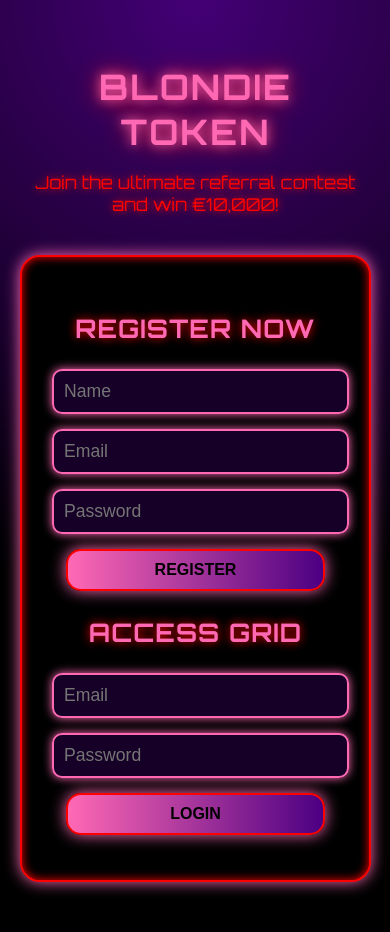
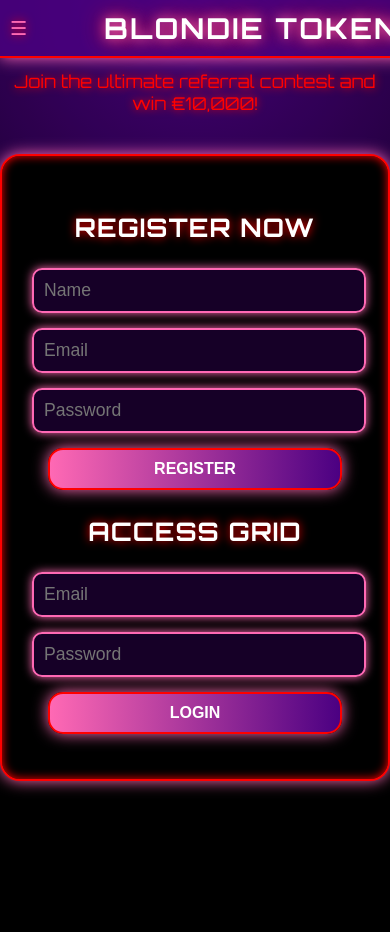
Before and after one commit to Baretap/blondietoken-competition, a website: page public/index.html in a window 390 px wide. After the commit the page ends 844 px from the top, so only its background shows below. Drawn offline with Linux system fonts and the light colour scheme.

Commit message:
Added header with BlondieToken and hamburger menu, changed text to white

```diff
--- a/public/index.html
+++ b/public/index.html
@@ -9,8 +9,15 @@
 </head>
 <body>
     <div class="neon-bg"></div>
+    <header class="neon-header-bar">
+        <div class="menu-icon">☰</div>
+        <h1 class="neon-title">BLONDIE TOKEN</h1>
+        <div class="nav-options" style="display: none;">
+            <a href="#" onclick="logout()" class="nav-link">Logout</a>
+            <!-- Tulevia sivuja voi lisätä tähän -->
+        </div>
+    </header>
     <div class="container">
-        <h1 class="neon-title">BLONDIE TOKEN</h1>
         <p class="neon-subtitle">Join the ultimate referral contest and win €10,000!</p>
 
         <div id="auth" class="neon-card">
@@ -40,5 +47,20 @@
         </div>
     </div>
     <script src="script.js"></script>
+    <script>
+        // Hamburger-valikon toiminnallisuus (perustaso)
+        const menuIcon = document.querySelector('.menu-icon');
+        const navOptions = document.querySelector('.nav-options');
+        menuIcon.addEventListener('click', () => {
+            navOptions.style.display = navOptions.style.display === 'flex' ? 'none' : 'flex';
+        });
+
+        // Esimerkkitoiminto uloskirjautumiselle (täydennä tarpeen mukaan)
+        function logout() {
+            document.getElementById('dashboard').style.display = 'none';
+            document.getElementById('auth').style.display = 'block';
+            alert('Logged out successfully!');
+        }
+    </script>
 </body>
 </html>
--- a/public/style.css
+++ b/public/style.css
@@ -21,24 +21,62 @@ body {
     animation: glowFade 6s ease infinite;
 }
 
-/* Kontaineri */
-.container {
-    padding: 40px 20px;
-    max-width: 700px;
-    width: 90%;
-    margin: 0 auto;
-    position: relative;
+/* Header */
+.neon-header-bar {
+    display: flex;
+    justify-content: space-between;
+    align-items: center;
+    padding: 10px 20px;
+    background: rgba(75, 0, 130, 0.8); /* Tumma lila */
+    border-bottom: 2px solid #FF0000; /* Punainen */
+    position: fixed;
+    width: 100%;
+    top: 0;
+    z-index: 100;
+    box-shadow: 0 0 15px #FF69B4; /* Vaaleanpunainen hehku */
+}
+
+.menu-icon {
+    font-size: 1.5em;
+    color: #FF69B4; /* Vaaleanpunainen */
+    cursor: pointer;
+    text-shadow: 0 0 10px #FF0000; /* Punainen hehku */
+}
+
+.nav-options {
+    display: none;
+    flex-direction: column;
+    position: absolute;
+    top: 100%;
+    right: 20px;
+    background: rgba(0, 0, 0, 0.9); /* Musta */
+    border: 2px solid #FF0000; /* Punainen */
+    border-radius: 10px;
+    padding: 10px;
+    box-shadow: 0 0 10px #FF69B4; /* Vaaleanpunainen hehku */
+}
+
+.nav-link {
+    color: #FFFFFF; /* Valkoinen */
+    text-decoration: none;
+    padding: 5px 10px;
+    font-size: 1.1em;
+    text-shadow: 0 0 5px #FF0000; /* Punainen hehku */
+}
+
+.nav-link:hover {
+    color: #FF69B4; /* Vaaleanpunainen */
 }
 
 /* Otsikot */
 .neon-title {
-    color: #FF69B4; /* Vaaleanpunainen */
+    color: #FFFFFF; /* Valkoinen */
     text-shadow: 0 0 10px #FF69B4, 0 0 20px #FF0000; /* Vaaleanpunainen ja punainen hehku */
-    font-size: 3em;
+    font-size: 2em;
     text-align: center;
     text-transform: uppercase;
     letter-spacing: 2px;
-    margin-bottom: 10px;
+    margin: 0;
     animation: neonFlicker 3s ease infinite;
 }
 
@@ -47,12 +85,12 @@ body {
     text-shadow: 0 0 8px #FF0000;
     font-size: 1.3em;
     text-align: center;
-    margin-bottom: 40px;
+    margin: 70px 0 40px; /* Lisätty marginaali headerin vuoksi */
 }
 
 /* Kortit */
 .neon-card {
-    background: #000000; /* Musta tausta, kuten kuvassa */
+    background: #000000; /* Musta tausta */
     border: 2px solid #FF0000; /* Punainen */
     border-radius: 20px;
     padding: 30px;
@@ -62,7 +100,7 @@ body {
 
 /* Väliotsikot */
 .neon-header {
-    color: #FF69B4; /* Vaaleanpunainen */
+    color: #FFFFFF; /* Valkoinen */
     text-shadow: 0 0 10px #FF0000; /* Punainen hehku */
     font-size: 2em;
     text-align: center;
@@ -110,7 +148,7 @@ body {
     background: linear-gradient(90deg, #FF69B4, #4B0082); /* Vaaleanpunainen -> Tumma lila */
     border: 2px solid #FF0000; /* Punainen */
     border-radius: 15px;
-    color: #000000; /* Musta */
+    color: #FFFFFF; /* Valkoinen */
     font-weight: bold;
     font-size: 1.2em;
     text-align: center;
@@ -157,7 +195,7 @@ body {
 /* Responsiivisuus */
 @media (max-width: 600px) {
     .neon-title {
-        font-size: 2.2em;
+        font-size: 1.8em;
     }
     .neon-subtitle {
         font-size: 1.1em;
@@ -181,6 +219,12 @@ body {
         padding: 8px;
         font-size: 0.9em;
     }
+    .neon-header-bar {
+        padding: 10px;
+    }
+    .menu-icon {
+        font-size: 1.2em;
+    }
 }
 
 /* Animaatiot */
```
